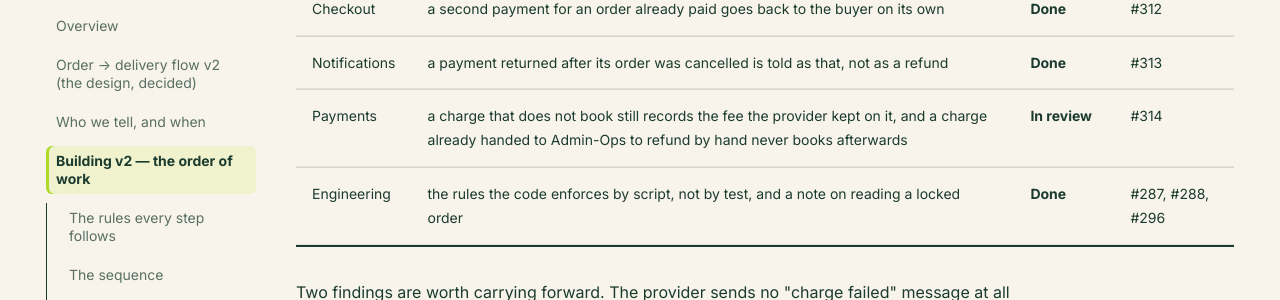
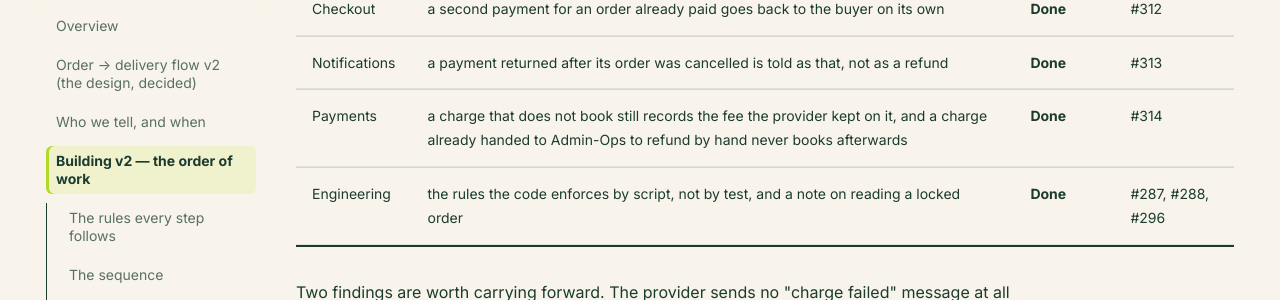
Before and after one commit to cropdoor/cropdoor-almanac, an MkDocs documentation site: the page built from docs/domain/order-delivery-flow-v2-build-order.md, in a window 1280 px wide and 900 px high, scrolled down 10386 px. Shown: the part 153-453 px from the top of the window. Built offline with MkDocs 1.6.1 and Material for MkDocs 9.7.7, drawn with Linux system fonts in a browser that asks for light colours; some web fonts are replaced; comment, search, counter and statistics services are not loaded.

Commit message:
tracker: a charge that does not book still costs its fee is done (#314)

```diff
--- a/docs/domain/order-delivery-flow-v2-build-order.md
+++ b/docs/domain/order-delivery-flow-v2-build-order.md
@@ -134,7 +134,7 @@ Found while building step 3's refunds and while testing against the real payment
 | Checkout | a checkout page stops taking money when its order expires | **Done** | #311 |
 | Checkout | a second payment for an order already paid goes back to the buyer on its own | **Done** | #312 |
 | Notifications | a payment returned after its order was cancelled is told as that, not as a refund | **Done** | #313 |
-| Payments | a charge that does not book still records the fee the provider kept on it, and a charge already handed to Admin-Ops to refund by hand never books afterwards | **In review** | #314 |
+| Payments | a charge that does not book still records the fee the provider kept on it, and a charge already handed to Admin-Ops to refund by hand never books afterwards | **Done** | #314 |
 | Engineering | the rules the code enforces by script, not by test, and a note on reading a locked order | **Done** | #287, #288, #296 |
 
 Two findings are worth carrying forward. The provider sends no "charge failed" message at all — a failed card simply leaves the transaction unpaid, and the platform notices by asking. And a payment attempt now says why it did not count, which is what a refund-by-hand needs: the attempt itself names the charge to give back.
```
